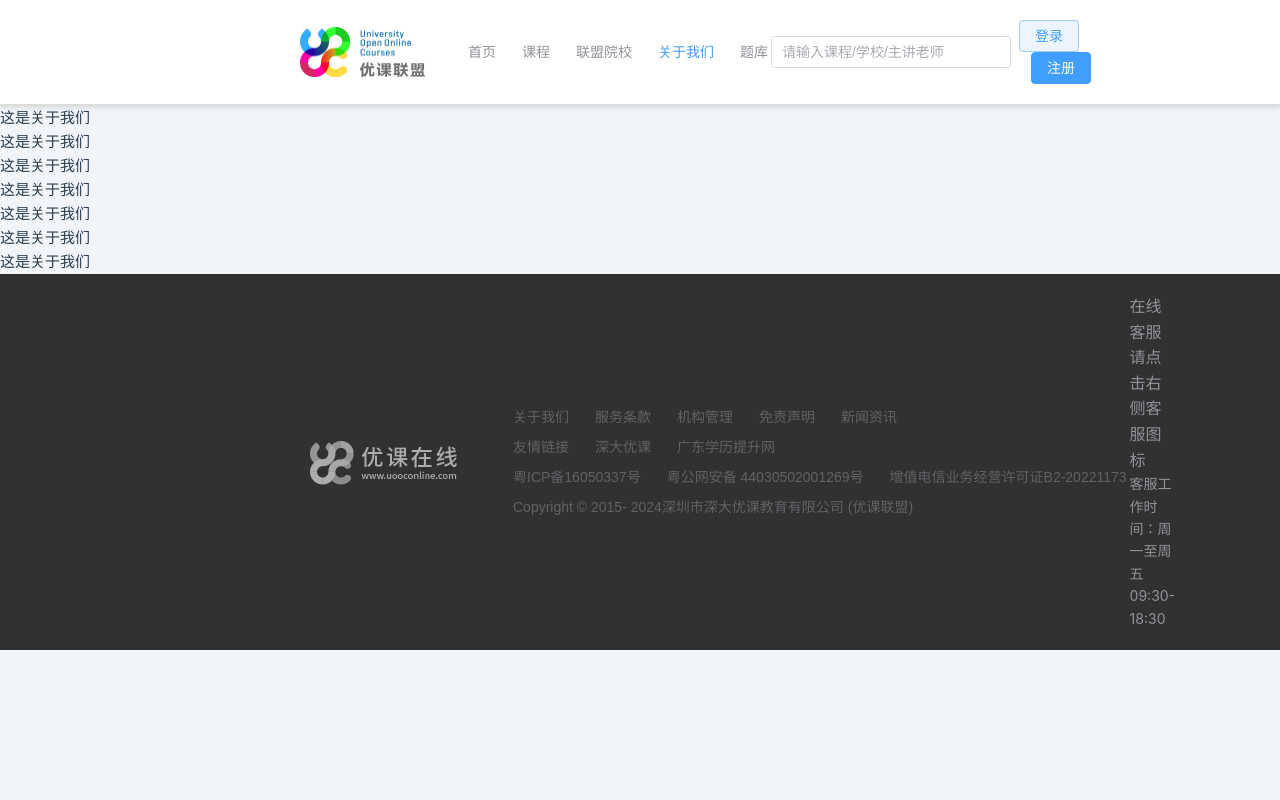
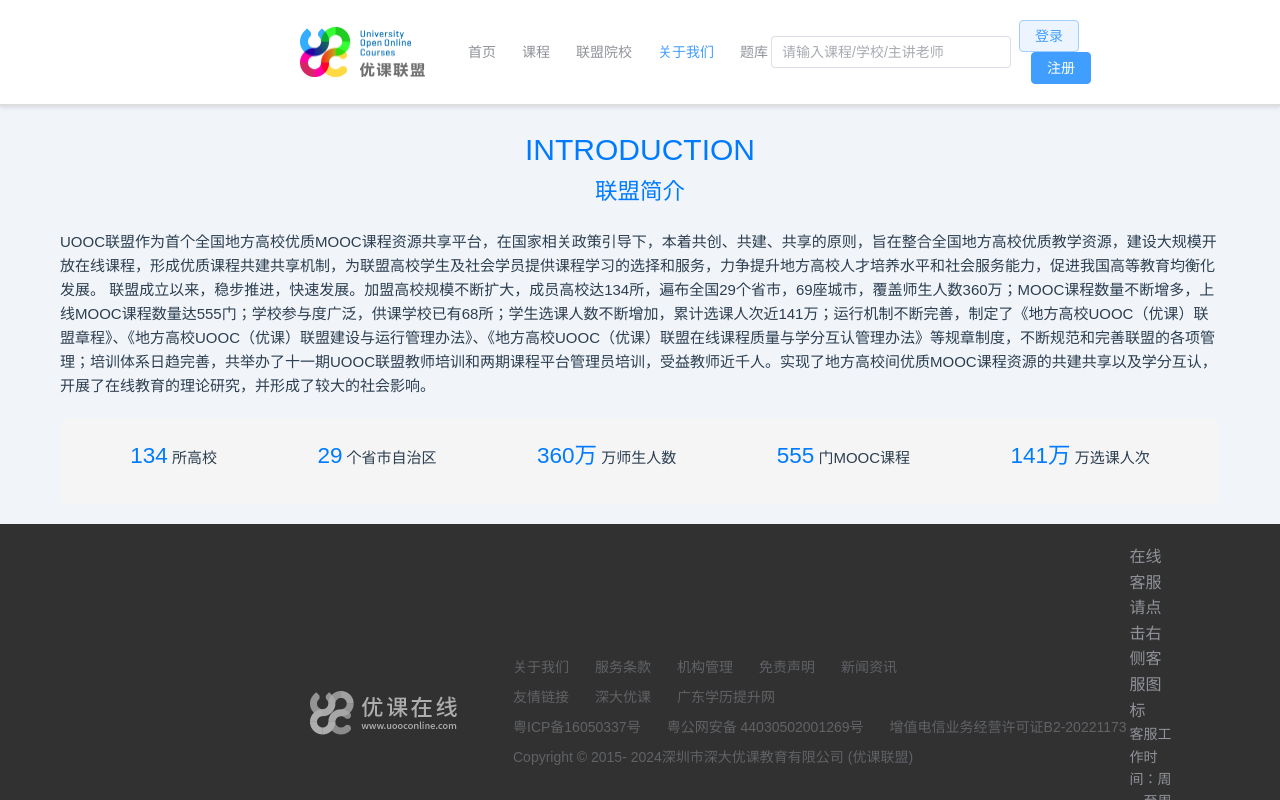
Before and after one commit to albertzhtttttt/szu-web-oj, a Vue app: page /about in a window 1280 px wide. Built offline with nearby package versions, Linux system fonts and the light colour scheme; no server answers.

Commit message:
添加关于我们和高校联盟内容

```diff
--- a/src/pages/about/index.vue
+++ b/src/pages/about/index.vue
@@ -1,17 +1,70 @@
-<script setup>
+<template>
+  <div class="about-page">
+    <header class="page-header">
+      <h1>INTRODUCTION</h1>
+      <h2>联盟简介</h2>
+    </header>
+    <main class="page-content">
+      <p>
+        UOOC联盟作为首个全国地方高校优质MOOC课程资源共享平台，在国家相关政策引导下，本着共创、共建、共享的原则，旨在整合全国地方高校优质教学资源，建设大规模开放在线课程，形成优质课程共建共享机制，为联盟高校学生及社会学员提供课程学习的选择和服务，力争提升地方高校人才培养水平和社会服务能力，促进我国高等教育均衡化发展。
+        联盟成立以来，稳步推进，快速发展。加盟高校规模不断扩大，成员高校达134所，遍布全国29个省市，69座城市，覆盖师生人数360万；MOOC课程数量不断增多，上线MOOC课程数量达555门；学校参与度广泛，供课学校已有68所；学生选课人数不断增加，累计选课人次近141万；运行机制不断完善，制定了《地方高校UOOC（优课）联盟章程》、《地方高校UOOC（优课）联盟建设与运行管理办法》、《地方高校UOOC（优课）联盟在线课程质量与学分互认管理办法》等规章制度，不断规范和完善联盟的各项管理；培训体系日趋完善，共举办了十一期UOOC联盟教师培训和两期课程平台管理员培训，受益教师近千人。实现了地方高校间优质MOOC课程资源的共建共享以及学分互认，开展了在线教育的理论研究，并形成了较大的社会影响。
+      </p>
+    </main>
+    <footer class="page-footer">
+      <ul class="stats">
+        <li><strong>134</strong> 所高校</li>
+        <li><strong>29</strong> 个省市自治区</li>
+        <li><strong>360万</strong> 万师生人数</li>
+        <li><strong>555</strong> 门MOOC课程</li>
+        <li><strong>141万</strong> 万选课人次</li>
+      </ul>
+    </footer>
+  </div>
+</template>
 
+<script>
+export default {
+  name: 'AboutPage',
+};
 </script>
 
-<template>
-  <div>这是关于我们</div>
-  <div>这是关于我们</div>
-  <div>这是关于我们</div>
-  <div>这是关于我们</div>
-  <div>这是关于我们</div>
-  <div>这是关于我们</div>
-  <div>这是关于我们</div>
-</template>
+<style scoped>
+.about-page {
+  font-family: Arial, sans-serif;
+  margin: 0 auto;
+  max-width: 1200px;
+  padding: 20px;
+}
 
-<style scoped>
+.page-header {
+  text-align: center;
+  color: #007BFF;
+}
 
+.page-content {
+  margin-top: 20px;
+  line-height: 1.6;
+}
+
+.stats {
+  display: flex;
+  justify-content: space-around;
+  list-style-type: none;
+  padding: 0;
+  margin-top: 20px;
+  background-color: #f5f5f5; /* 浅灰色背景 */
+  padding: 20px; /* 内边距以确保内容不紧贴边缘 */
+  border-radius: 8px; /* 圆角 */
+}
+
+.stats li {
+  margin-bottom: 10px;
+  flex-grow: 1;
+  text-align: center;
+}
+
+.stats li strong {
+  color: #007BFF; /* 数字颜色 */
+  font-size: 1.5em; /* 增大字体大小 */
+}
 </style>
--- a/src/pages/college/index.vue
+++ b/src/pages/college/index.vue
@@ -1,16 +1,71 @@
-<script setup>
+<template>
+  <div class="college-page">
+    <header class="page-header">
+      <h1># 合作高校 #</h1>
+      <p>截止到2024年12月共有143所高校加盟（顺序按首字英文字母排序）</p>
+    </header>
+    <main class="college-grid">
+      <div v-for="(university, index) in universities" :key="index" class="university-card">
+        <img :src="university.logo" :alt="university.name" class="university-logo" />
+        <p>{{ university.name }}</p>
+      </div>
+    </main>
+  </div>
+</template>
 
+<script>
+export default {
+  name: 'CollegePage',
+  data() {
+    return {
+      universities: [
+        { name: '安徽建筑大学', logo: 'http://assets.uooconline.com/upload/2017/03/03/0e70ee7aa1a5692e.jpg' },
+        { name: '长春大学', logo: 'http://assets.uooconline.com/upload/2017/03/03/8b3253a708dffc0f.jpg' },
+        { name: '长春光华学院', logo: 'http://assets.uooconline.com/upload/2017/03/03/4da35c80d1e8a4aa.jpg' },
+        { name: '长江大学', logo: 'http://assets.uooconline.com/upload/2017/03/03/c0a2f3cb9328a4c1.jpg' },
+        { name: '成都大学', logo: 'http://assets.uooconline.com/upload/2017/03/03/eeb3356b7c5f2d1f.jpg' },
+        { name: '成都信息工程大学继续教育学院', logo: 'http://assets.uooconline.com/upload/2017/03/03/417baf9541fa6fdc.jpg' },
+        { name: '大连大学', logo: 'http://assets.uooconline.com/upload/uooc-www/org/logo/2018/06/11/180611072040_e77faf_14ce36d3d539b600deea4ae3ee50352ac65cb7ba.jpg' },
+        { name: '东莞理工学院', logo: 'http://assets.uooconline.com/upload/2017/03/03/34b4b0ce4b802d36.jpg' },
+        { name: '福建工程学院', logo: 'http://assets.uooconline.com/upload/2017/03/03/f1d38db9d5ed1782.jpg' },
+        { name: '广东工业大学', logo: 'http://assets.uooconline.com/upload/2017/03/03/8264dc210890b427.jpg' },
+      ]
+    };
+  }
+};
 </script>
 
-<template>
-  <div>这是联盟院校</div>
-  <div>这是联盟院校</div>
-  <div>这是联盟院校</div>
-  <div>这是联盟院校</div>
-  <div>这是联盟院校</div>
-  <div>这是联盟院校</div>
-</template>
+<style scoped>
+.college-page {
+  font-family: Arial, sans-serif;
+  margin: 0 auto;
+  max-width: 1200px;
+  padding: 20px;
+}
 
-<style scoped>
+.page-header {
+  text-align: center;
+  color: #67696a;
+}
 
+.college-grid {
+  display: grid;
+  grid-template-columns: repeat(auto-fit, minmax(200px, 1fr));
+  gap: 20px;
+  margin-top: 20px;
+}
+
+.university-card {
+  background-color: white;
+  border-radius: 8px;
+  box-shadow: 0 4px 6px rgba(0, 0, 0, 0.1);
+  padding: 20px;
+  text-align: center;
+}
+
+.university-logo {
+  max-width: 100%;
+  height: auto;
+  margin-bottom: 10px;
+}
 </style>
```
